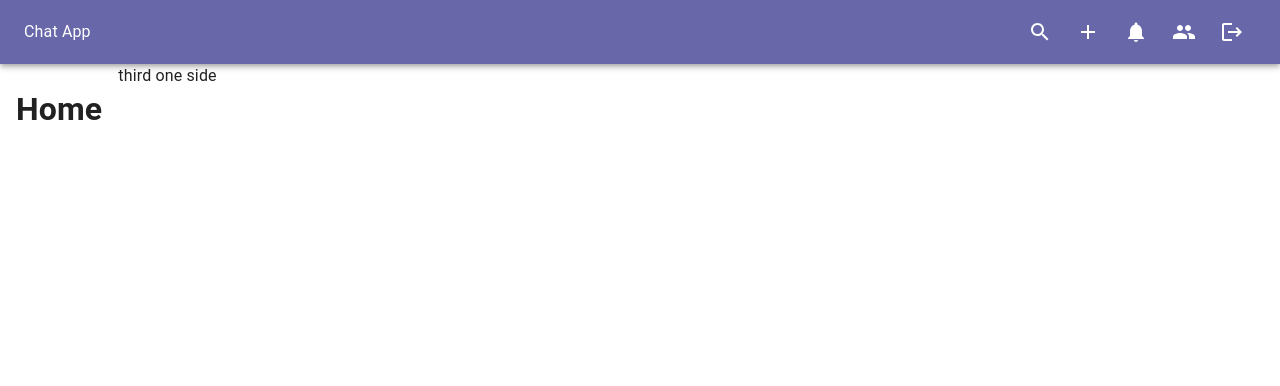
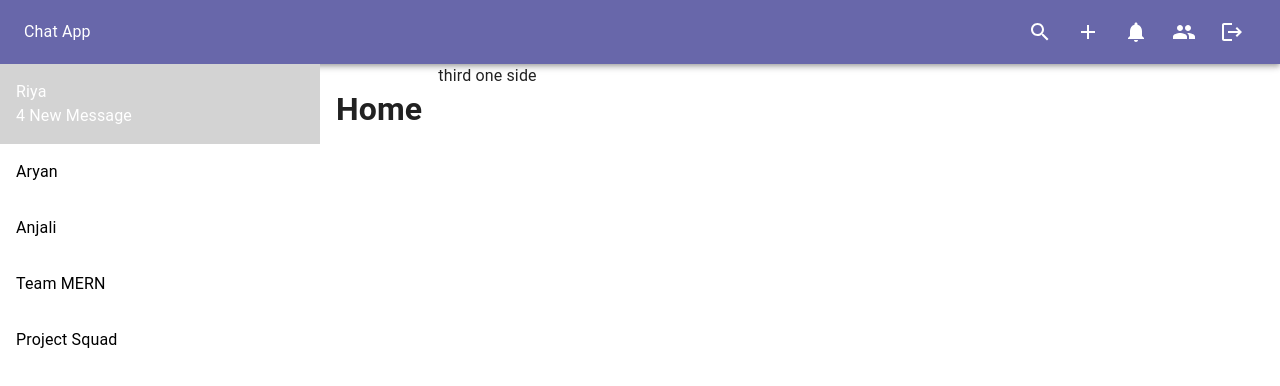
Before and after one commit to RiyaPuse/Real-Time-Chat-App, a React (Vite) app in the folder client/: page / in a window 1280 px wide. Shown: the top 386 px of the page. Built offline with nearby package versions, Linux system fonts and the light colour scheme.

Commit message:
added Chat section

```diff
--- a/client/src/components/layout/AppLayout.jsx
+++ b/client/src/components/layout/AppLayout.jsx
@@ -1,8 +1,9 @@
 import React from 'react'
-import Header from './Header';
+import Header from './Header.jsx';
 import Title from '../shared/Title';
 import { Grid } from '@mui/material';
 import ChatList from '../specific/ChatList.jsx';
+import { sampleChats } from '../../constens/sampleData.js';
 
 const AppLayout = () => WrappedComponent => {
 
@@ -13,7 +14,17 @@ const AppLayout = () => WrappedComponent => {
         <Header />
        <Grid container height={"calc(100vh-4rem)"} spacing={"1rem"}>
             <Grid item sm={4} md={3} sx={{ display: { xs: "none", sm: "block" } }} height={"100%"}>
-            <ChatList/>
+            <ChatList chats={sampleChats}
+            chatId={"1"}
+            newMessagesAlert={[
+              {
+                chatId:"1",
+                count:4,
+              }
+            ]}
+            // onlineUsers={["1","2"]}
+            />
+
 
             </Grid>
 
--- a/client/src/components/shared/ChatItem.jsx
+++ b/client/src/components/shared/ChatItem.jsx
@@ -1,12 +1,63 @@
-import React from 'react'
+import React, { memo } from 'react'
+import { Link } from "../styles/StyleComponent.jsx"
+import { Stack, Typography } from '@mui/material'
 
-const ChatItem = () => {
-  return (
-    <div>
-      <h1>ChatItem</h1>
 
+const ChatItem = ({
+  avatar = [],
+  name,
+  _id,
+  sameSender,
+  groupChart = false,
+
+  isOnline,
+  newMessageAlert,
+  index = 0
+  , handleDeleteChatOpen }) => {
+  return <Link sx={{
+    padding:"0",
+  }} to={`/chats/${_id}`} onContextMenu={(e) => handleDeleteChatOpen(e, _id, groupChart)}>
+    <div style={{
+      width:"20rem",
+      display: "flex",
+      gap: "1rem",
+      alighnItems: "center",
+      padding: "1rem",
+      backgroundColor: sameSender ? "lightgray" : "unset",
+      color: sameSender ? "white" : "unset",
+      justifyContent: "space-between",
+      position: "relative"
+
+    }}>
+      {/* Avatar card */}
+      {/* in this stack first it print name than it print how many new message  */}
+      <Stack>
+        <Typography>{name}</Typography>
+        {
+          newMessageAlert && (
+            <Typography> {newMessageAlert.count} New Message </Typography>
+          )
+        }
+      </Stack>
+
+      {
+        isOnline && <Box
+          sx={{
+            width: "10px",
+            height: "10px",
+            borderRadius: "50%",
+            backgroundColor: "green",
+            position: "absolute",
+            top: "50%",
+            right: "1rem",
+            transform: "translateY(-50%)"
+
+          }}
+
+        />
+      }
     </div>
-  )
+  </Link>
 }
 
-export default ChatItem
+export default memo(ChatItem)
--- a/client/src/components/specific/ChatList.jsx
+++ b/client/src/components/specific/ChatList.jsx
@@ -1,26 +1,46 @@
 import React from 'react'
 import { Stack } from '@mui/material'
+import ChatItem from '../shared/ChatItem'
 
 const ChatList = ({
   w = "100%",
   chats = [],
   chatId,
-  onlineUsers = []
-  , newMessagesAlert = [
+  onlineUsers = [],
+
+  newMessagesAlert = [
     {
       chatId: "",
       count: 0
     },
 
   ],
-handleDeleteChat, }) => {
+  handleDeleteChat, }) => {
   return (
     <div>
       <Stack width={w} direction={"column"} >
-        {chats?.map((data) => {
+        {chats?.map((data, index) => {
+          const { avatar, _id, name, groupChat, members } = data;
+          const newMessageAlert = newMessagesAlert.find(
+            ({ chatId }) => chatId === _id
+          )
+          const isOnline = members?.some((member) => onlineUsers.includes(_id))
 
-      return <div>something something </div>
-        }) }
+
+          return <ChatItem
+            index={index}
+            newMessageAlert={newMessageAlert}
+            isOnline={isOnline}
+            avatar={avatar}
+            name={name}
+            _id={_id}
+            key={_id}
+            groupChart={groupChat}
+            sameSender={chatId === _id}
+            handleDeleteChatOpen={handleDeleteChat} />
+        })}
+
+
 
       </Stack>
     </div>
--- a/client/src/components/styles/StyleComponent.jsx
+++ b/client/src/components/styles/StyleComponent.jsx
@@ -1,4 +1,5 @@
 import { styled } from '@mui/material';
+import {Link as LinkComponent} from "react-router-dom";
 export  const VisuallyHiddenInput = styled('input')({
   clip: 'rect(0 0 0 0)',
   clipPath: 'inset(50%)',
@@ -10,3 +11,16 @@ export  const VisuallyHiddenInput = styled('input')({
   whiteSpace: 'nowrap',
   width: 1,
 });
+
+
+export const Link = styled(LinkComponent)`
+  text-decoration: none;
+  color: black;
+  padding: 1rem;
+
+
+  &:hover {
+    text-decoration: none;
+    background-color: #0f0f0f;
+  }
+`;
--- /dev/null
+++ b/client/src/constens/sampleData.js
@@ -0,0 +1,47 @@
+export const sampleChats = [
+  {
+    avatar: [
+      "https://blush.design/api/download?shareUri=ntrpG0kJw&c=Hair_0%7E231F20_Skin_0%7Ef8d3c4_Top_0%7E7C7C7C&bg=ffffff"
+    ],
+    name: "Riya",
+    _id: "1",
+    groupChart: false,
+    members: ["1", "2"],
+  },
+  {
+    avatar: [
+      "https://blush.design/api/download?shareUri=H5yoMW3zg&c=Hair_0%7E000000_Skin_0%7Effdbac_Top_0%7E36C5F0&bg=ffffff"
+    ],
+    name: "Aryan",
+    _id: "2",
+    groupChart: false,
+    members: ["2", "3"],
+  },
+  {
+    avatar: [
+      "https://blush.design/api/download?shareUri=zhjclK_vC&c=Hair_0%7Eb5524d_Skin_0%7Efdc5b5_Top_0%7Eea9393&bg=ffffff"
+    ],
+    name: "Anjali",
+    _id: "3",
+    groupChart: false,
+    members: ["3", "1"],
+  },
+  {
+    avatar: [
+      "https://blush.design/api/download?shareUri=rE2iAOm-A&c=Hair_0%7E6C4B3C_Skin_0%7Ef9c9b6_Top_0%7E839AA8&bg=ffffff"
+    ],
+    name: "Team MERN",
+    _id: "4",
+    groupChart: true,
+    members: ["1", "2", "3", "4"],
+  },
+  {
+    avatar: [
+      "https://blush.design/api/download?shareUri=iVRWBRuYJ&c=Hair_0%7E2f1b0c_Skin_0%7Effe0bd_Top_0%7E6C63FF&bg=ffffff"
+    ],
+    name: "Project Squad",
+    _id: "5",
+    groupChart: true,
+    members: ["2", "4", "5", "6"],
+  }
+];
```
